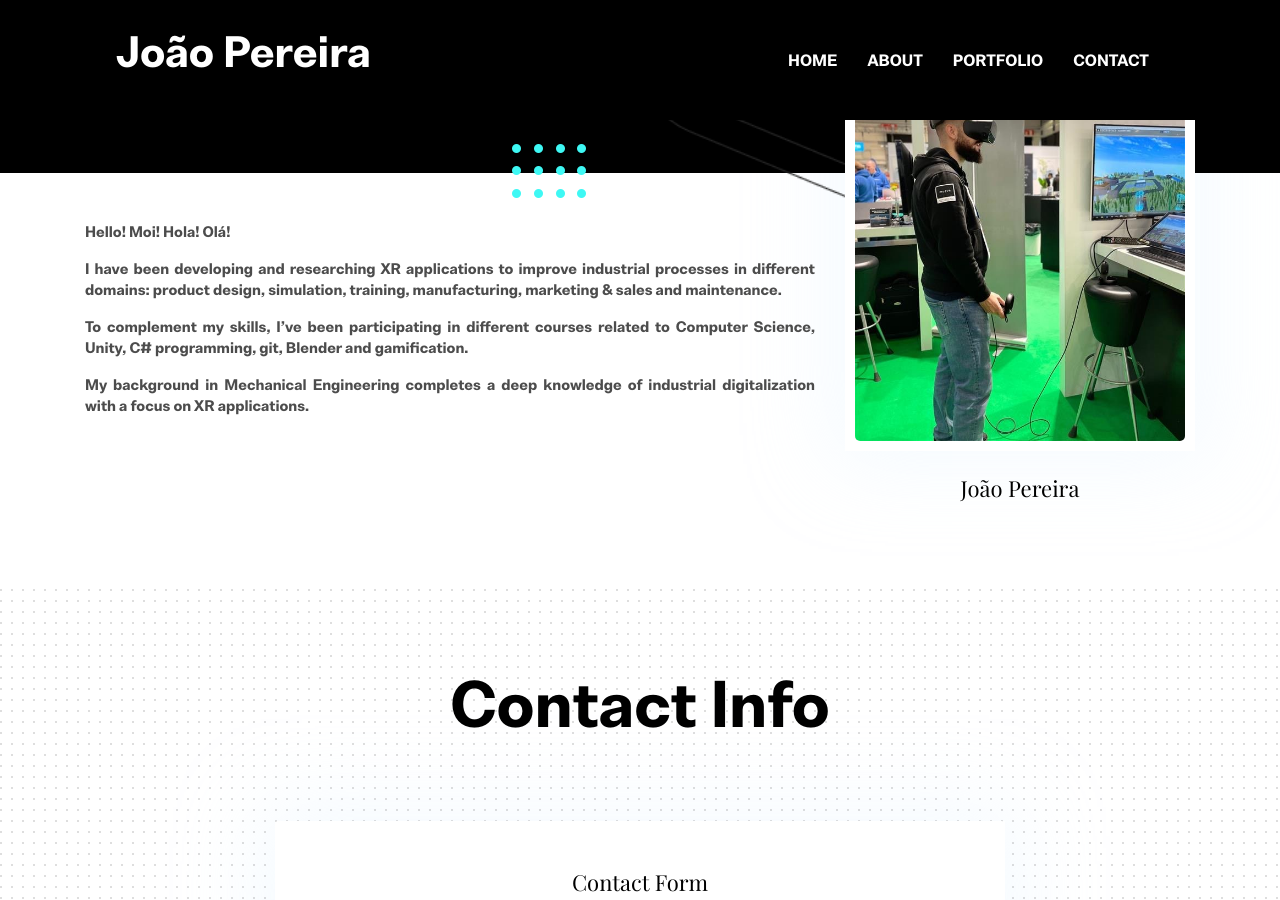
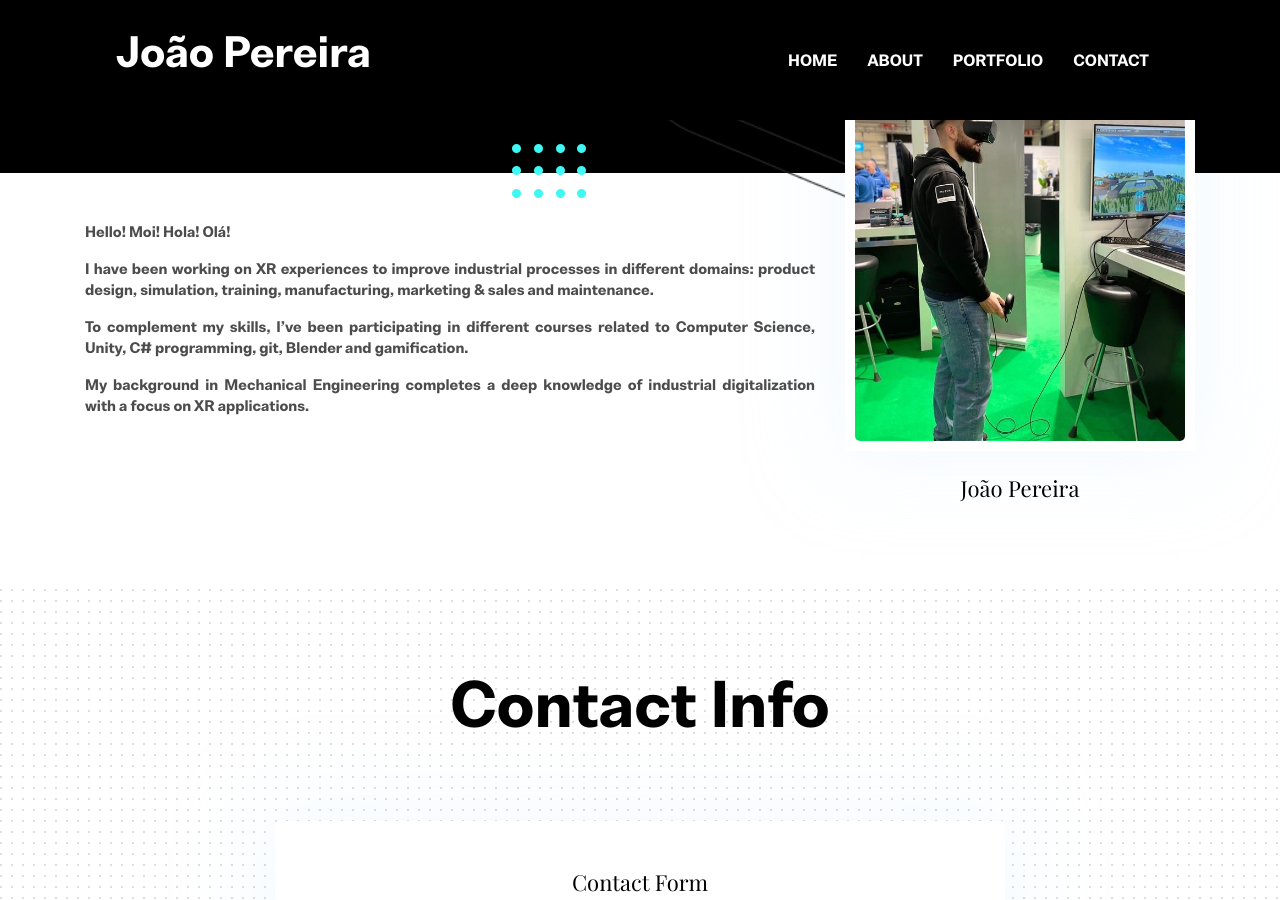
Before and after one commit to joaoadpereira/joaopereira.xyz, a Jekyll site: the page built from _pages/about.md, in a window 1280 px wide and 900 px high, scrolled down 351 px. Built offline with Jekyll 4.4.1, drawn with Linux system fonts in a browser that asks for light colours.

Commit message:
fix(ui): fix about me section

```diff
--- a/_pages/about.md
+++ b/_pages/about.md
@@ -9,7 +9,7 @@
 
 <!--I found out that Coronavirus became a common topic to break the ice before someone presents himself. Well, during these physical distance times, the use of AR & VR technologies also turned even more important digital solutions for business and people communicate remotely in an efficient way. Precisely, that's what I have been working on!-->
 
-I have been developing and researching XR applications to improve industrial processes in different domains: product design, simulation, training, manufacturing, marketing & sales and maintenance.
+I have been working on XR experiences to improve industrial processes in different domains: product design, simulation, training, manufacturing, marketing & sales and maintenance.
 
 
 To complement my skills, I've been participating in different courses related to Computer Science, Unity, C# programming, git, Blender and gamification.
```
